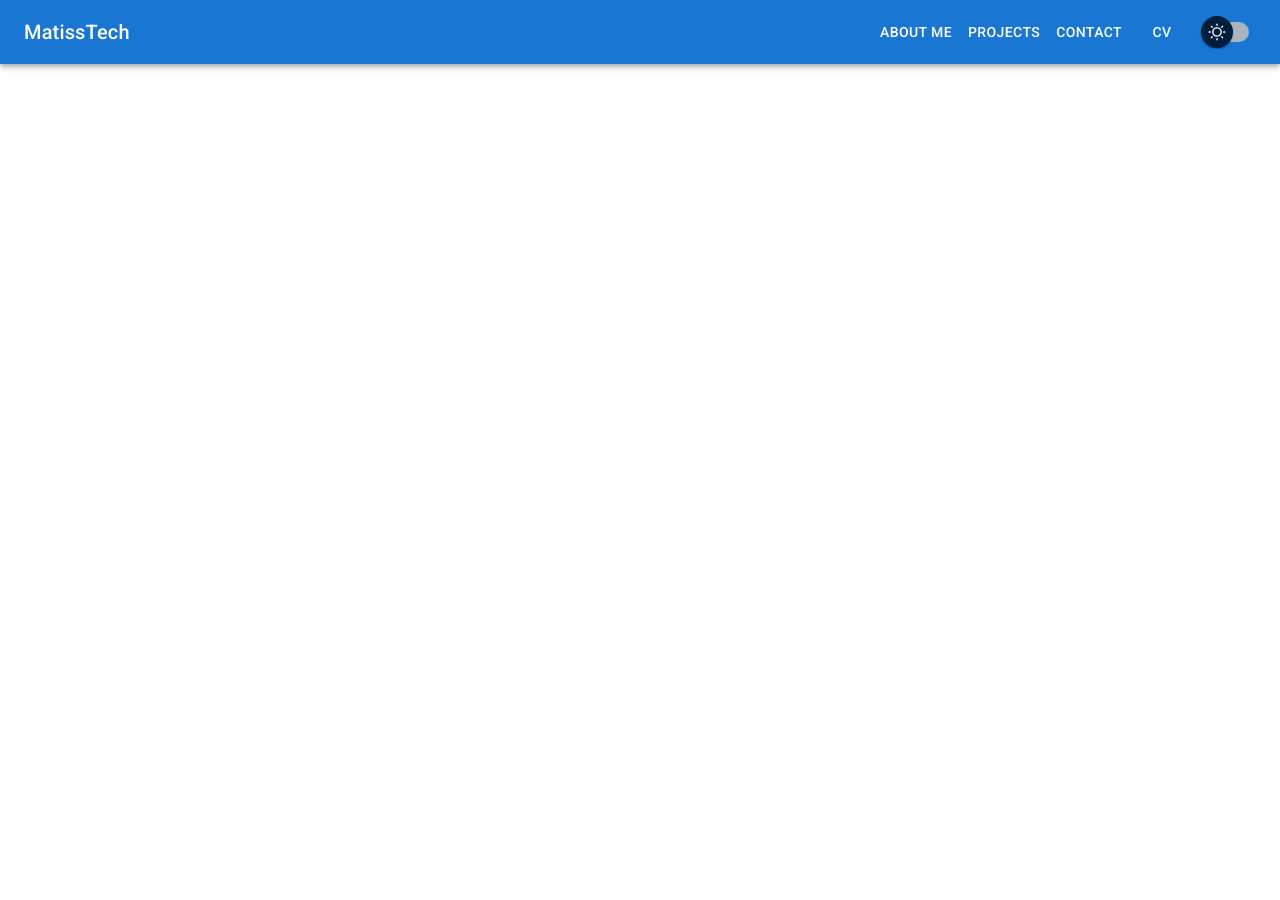
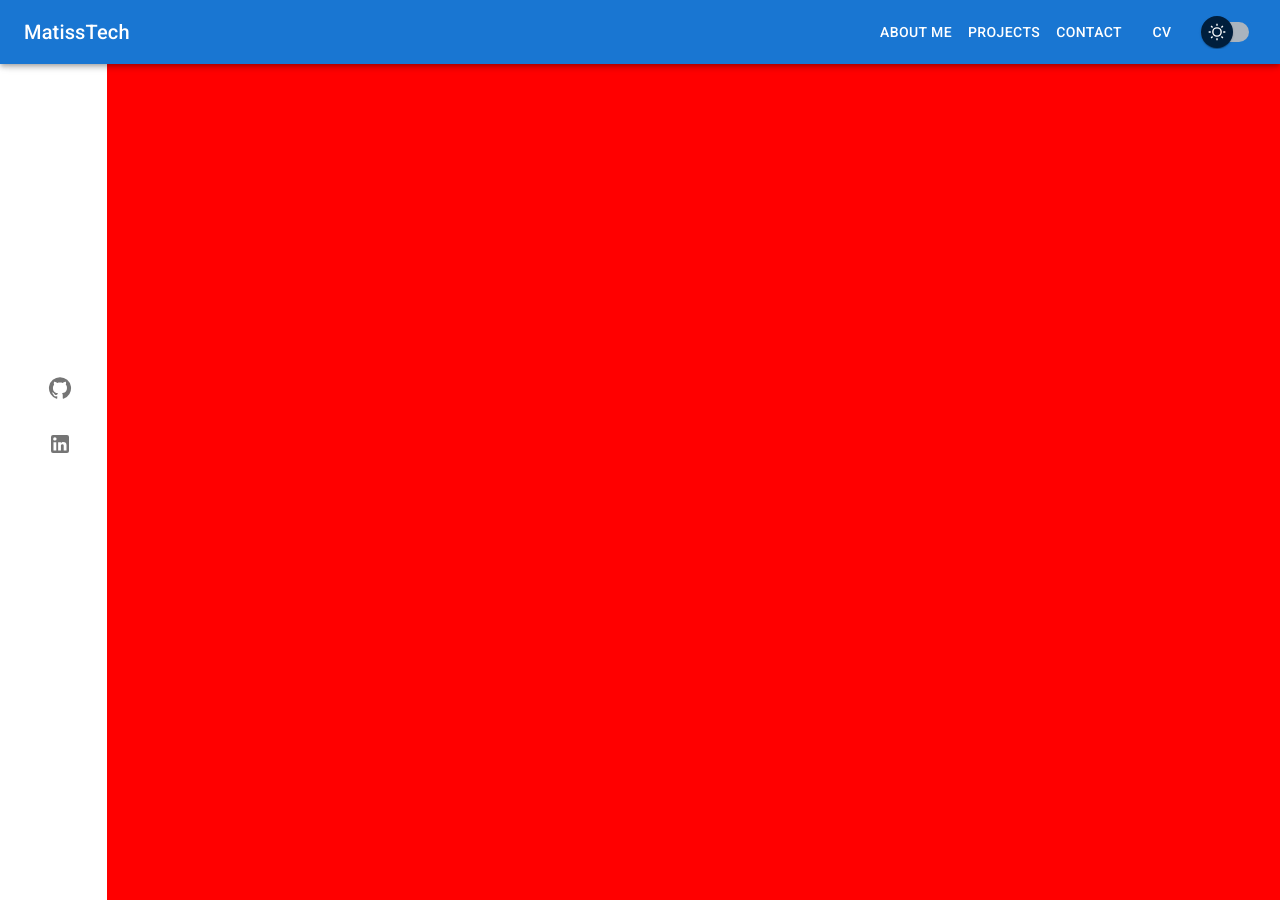
Before and after one commit to Matiss1337/portfolio, a React (Vite) app: page / in a window 1280 px wide. Before the commit the page ends 800 px from the top, so only its background shows below. Built offline with nearby package versions, Linux system fonts and the light colour scheme.

Commit message:
sidebar with icons to github and linkedin done

```diff
--- a/src/App.tsx
+++ b/src/App.tsx
@@ -1,6 +1,9 @@
 import { useState } from 'react'
 import Nav from './components/Nav'
 import {Box, createTheme, ThemeProvider} from "@mui/material";
+import Sidebar from './components/Sidebar'
+import { Stack } from '@mui/material';
+import Main from './components/Main'
 
 
 function App() {
@@ -15,7 +18,11 @@ function App() {
   return (
     <ThemeProvider theme={darkTheme}>
     <Box bgcolor={"background.default"} color={"text.primary"}>
-<Nav setMode={setMode} mode={mode}/>
+      <Nav setMode={setMode} mode={mode}/>
+    <Stack direction="row" spacing={2} justifyContent="space-between" bgcolor={"background.default"} color={"text.primary"}>
+    <Sidebar setMode={setMode} mode={mode}/>
+    <Main/>
+    </Stack>
     </Box>
     </ThemeProvider>
   )
--- /dev/null
+++ b/src/components/Main.tsx
@@ -0,0 +1,13 @@
+import React from 'react'
+import {Box} from "@mui/material";
+
+
+
+const Feed = () => {
+  return (
+    <Box flex={10} bgcolor="red" height={900}>
+    </Box>
+  )
+}
+
+export default Feed
--- a/src/components/Nav.tsx
+++ b/src/components/Nav.tsx
@@ -14,7 +14,6 @@ import ListItemText from '@mui/material/ListItemText';
 import { styled } from '@mui/material/styles';
 import Switch, { SwitchProps } from '@mui/material/Switch';
 import Typography from '@mui/material/Typography';
-import { Grid } from '@mui/material';
 
 const MaterialUISwitch = styled(Switch)(({ theme }) => ({
   width: 62,
@@ -73,7 +72,7 @@ export default function ButtonAppBar({setMode, mode}) {
 
   return (
     <Box sx={{ flexGrow: 1 }}>
-      <AppBar position="static" >
+      <AppBar position="fixed" >
         <Toolbar >
 
           <Typography variant="h6" component="div" sx={{ flexGrow: 1 }}>
--- /dev/null
+++ b/src/components/Sidebar.tsx
@@ -0,0 +1,46 @@
+import React from 'react'
+import {Box} from "@mui/material";
+import List from '@mui/material/List';
+import ListItem from '@mui/material/ListItem';
+import ListItemButton from '@mui/material/ListItemButton';
+import ListItemIcon from '@mui/material/ListItemIcon';
+import ListItemText from '@mui/material/ListItemText';
+import LinkedInIcon from '@mui/icons-material/LinkedIn';
+import GitHubIcon from '@mui/icons-material/GitHub';
+
+
+function Sidebar({mode, setMode}) {
+
+  return (
+    <Box flex={0.5} p={2} sx={{display: {xs: "none", sm: "block"}}}>
+      <Box position="fixed" display="flex" alignItems="center" justifyContent="center" height="100%">
+        <List>
+          <ListItem >
+            <ListItemButton
+             href="https://github.com/Matiss1337"
+            color="inherit" target="_blank">
+              <ListItemIcon>
+                <GitHubIcon/>
+              </ListItemIcon>
+            </ListItemButton>
+          </ListItem>
+
+          <ListItem>
+            <ListItemButton
+            href="https://www.linkedin.com/in/matiss-judins-319235228/"
+            color="inherit" target="_blank">
+              <ListItemIcon>
+                <LinkedInIcon />
+              </ListItemIcon>
+            </ListItemButton>
+          </ListItem>
+
+
+
+        </List>
+        </Box>
+    </Box>
+  )
+}
+
+export default Sidebar
```
